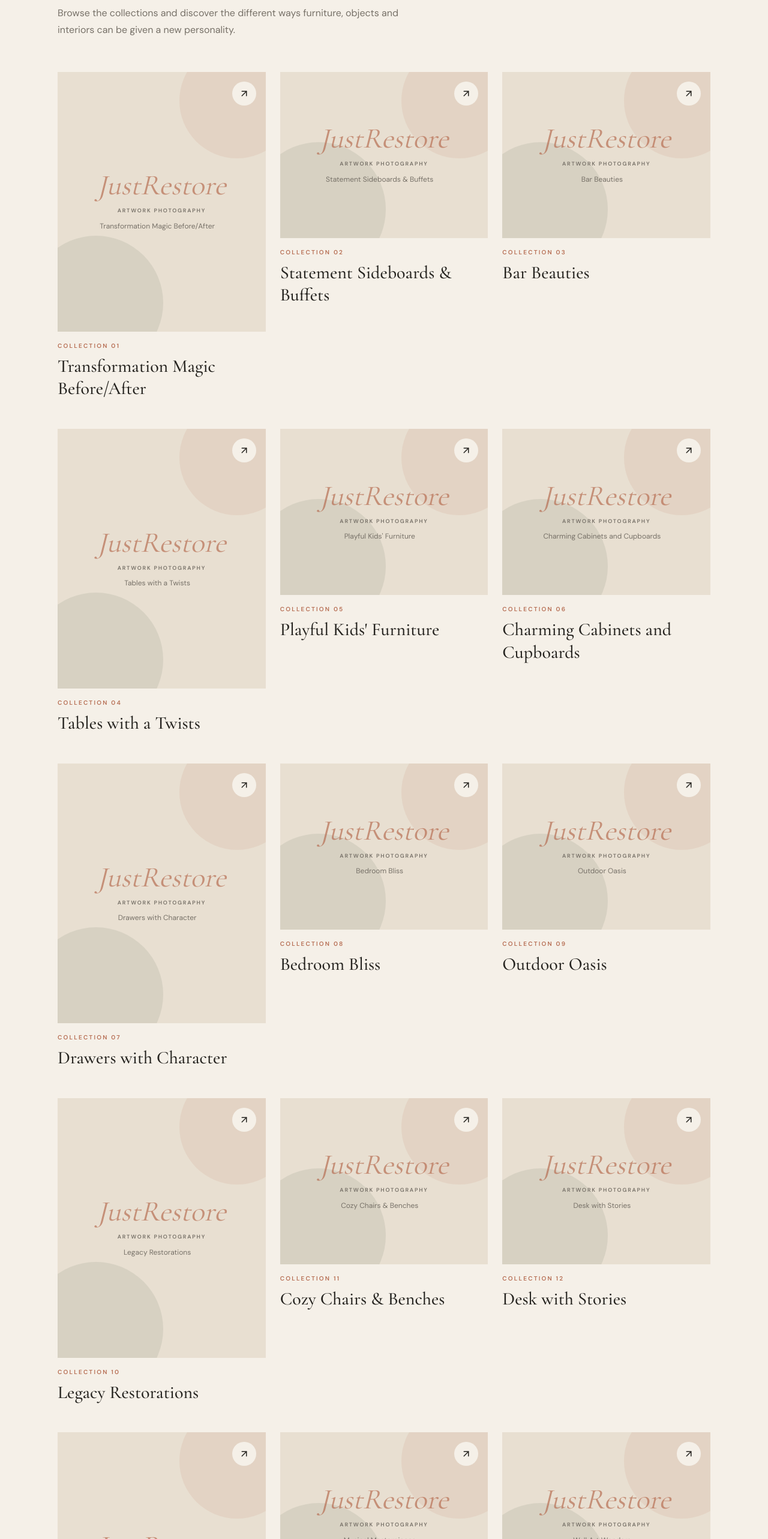
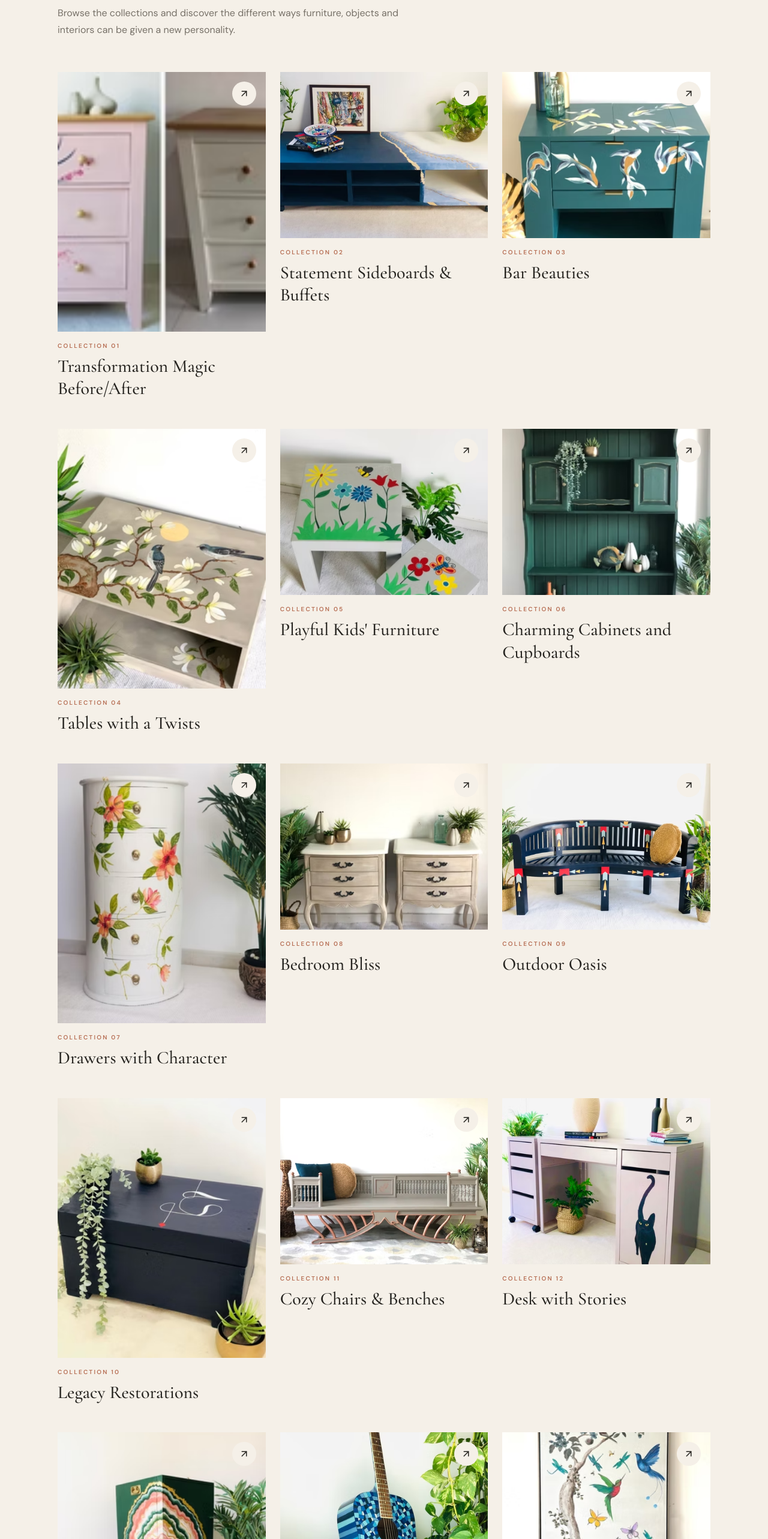
Before and after one commit to MatthewsRicky/justrestore, a Next.js app: page /gallery in a window 1280 px wide. Shown: the part 1900-4466 px from the top of the page at 60% size. Built offline with nearby package versions, Linux system fonts and the light colour scheme.

Commit message:
category card image addition

```diff
--- a/data/gallery/categories.ts
+++ b/data/gallery/categories.ts
@@ -4,65 +4,82 @@ export const galleryCategories: GalleryCategory[] = [
   {
     slug: "transformation-magic",
     title: "Transformation Magic Before/After",
+    coverImage: "/images/before-after/restoration-1.avif",
   },
   {
     slug: "sideboards-buffets",
     title: "Statement Sideboards & Buffets",
+    coverImage: "/images/gallery/sideboards-buffets/sideboard-1.avif",
   },
   {
     slug: "bar-beauties",
     title: "Bar Beauties",
+    coverImage: "/images/gallery/bar-beauties/bar-1.avif",
   },
   {
     slug: "tables-with-a-twists",
     title: "Tables with a Twists",
+    coverImage: "/images/gallery/tables-twist/table-1.avif",
   },
   {
     slug: "kids-furniture",
     title: "Playful Kids' Furniture",
+    coverImage: "/images/gallery/playful-kids/play-1.avif",
   },
   {
     slug: "cabinets-cupboards",
     title: "Charming Cabinets and Cupboards",
+    coverImage: "/images/gallery/cabinets-cupboards/cabinets-1.avif",
   },
   {
     slug: "drawers-with-character",
     title: "Drawers with Character",
+    coverImage: "/images/gallery/drawers/drawers-1.avif",
   },
   {
     slug: "bedroom-bliss",
     title: "Bedroom Bliss",
+    coverImage: "/images/gallery/bedroom-bliss/bliss-1.avif",
   },
   {
     slug: "outdoor-oasis",
     title: "Outdoor Oasis",
+    coverImage: "/images/gallery/outdoor-oasis/oasis-1.avif",
   },
   {
     slug: "legacy-restorations",
     title: "Legacy Restorations",
+    coverImage: "/images/gallery/legacy-restorations/legacy-1.avif",
   },
   {
     slug: "chairs-benches",
     title: "Cozy Chairs & Benches",
+    coverImage: "/images/gallery/chairs-benches/cozy-1.avif",
   },
   {
     slug: "desk-with-stories",
     title: "Desk with Stories",
+    coverImage: "/images/gallery/desk-with-stories/desk-1.avif",
   },
   {
     slug: "eclectic-creations",
     title: "Eclectic Creations",
+    coverImage: "/images/gallery/eclectic-creations/eclectic-1.avif",
   },
   {
     slug: "musical-masterpieces",
     title: "Musical Masterpieces",
+    coverImage: "/images/gallery/musical-masterpieces/music-1.avif",
   },
   {
     slug: "wall-art-wonders",
     title: "Wall Art Wonders",
+    coverImage: "/images/gallery/wall-art-wonders/art-1.avif",
   },
   {
     slug: "my-work-in-your-homes",
     title: "My Work in Your Homes",
+    coverImage: "/images/gallery/work-in-your-homes/work-1.avif",
   },
+
 ];
```
